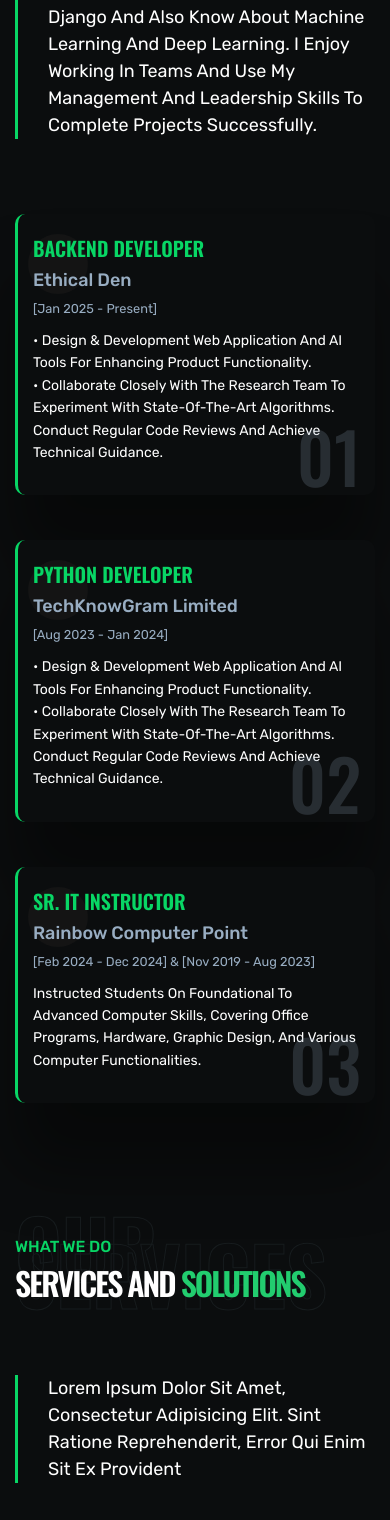
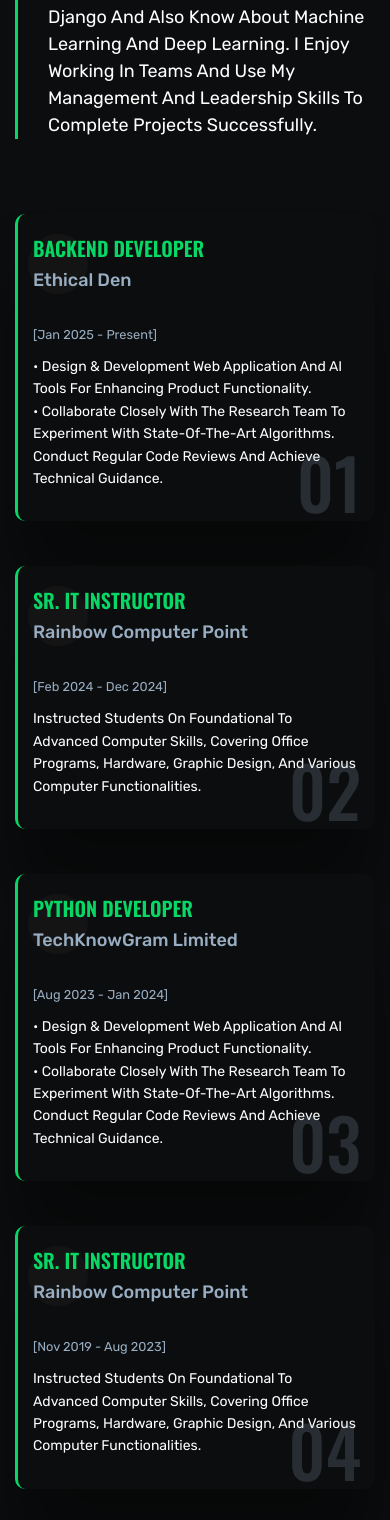
Before and after one commit to mrshakil015/My-Portfolio, a Django app: page / in a window 390 px wide; the page is wider, and only the part inside the window is pictured. Shown: the part 1789-3309 px from the top of that part. Run offline with Django 5.2, Linux system fonts and the light colour scheme; some libraries are stand-ins or nearby versions.

Commit message:
Update work experience section

```diff
--- a/portfolio/portfolio_app/static/frontend_asset/assets/css/theme.css
+++ b/portfolio/portfolio_app/static/frontend_asset/assets/css/theme.css
@@ -661,15 +661,24 @@ a.about-video {
     font-weight   : 400;
     line-height   : 1.6;
 }
+.skill-area .row {
+    display: flex;
+    flex-wrap: wrap;
+}
+
+.skill-area .row .col-sm-6 {
+    display: flex;
+}
 
 .skill-box {
-    padding   : 15px;
+    padding: 15px;
     background: #0B0D0E;
     box-shadow: 0px 65px 64.5px rgba(0,0,0,0.39);
-    transform : translateY(0);
-    -webkit-transition: all .3s;
-    -o-transition: all .3s;
+    transform: translateY(0);
     transition: all .3s;
+    width: 100%;
+    display: flex;
+    flex-direction: column;
 }
 
 
--- a/portfolio/portfolio_app/templates/frontend/home.html
+++ b/portfolio/portfolio_app/templates/frontend/home.html
@@ -102,6 +102,15 @@
                 </div>
                 <div class="col-sm-6 col-lg-6">
                     <div class="skill-box skill-box2">
+                        <h5>Sr. IT Instructor</h5>
+                        <span>Rainbow Computer Point</span> <br>
+                        <small>[Feb 2024 - Dec 2024]</small>
+                        <p class="mt-2">Instructed students on foundational to advanced computer skills, covering office programs,
+                            hardware, graphic design, and various computer functionalities.</p>
+                    </div>
+                </div>
+                <div class="col-sm-6 col-lg-6">
+                    <div class="skill-box skill-box2">
                         <h5>Python Developer</h5>
                         <span>TechKnowGram Limited</span> <br>
                         <small>[Aug 2023 - Jan 2024]</small>
@@ -115,7 +124,7 @@
                     <div class="skill-box skill-box2">
                         <h5>Sr. IT Instructor</h5>
                         <span>Rainbow Computer Point</span> <br>
-                        <small>[Feb 2024 - Dec 2024] & [Nov 2019 - Aug 2023]</small>
+                        <small>[Nov 2019 - Aug 2023]</small>
                         <p class="mt-2">Instructed students on foundational to advanced computer skills, covering office programs,
                             hardware, graphic design, and various computer functionalities.</p>
                     </div>
```
Also changed, not shown: portfolio/portfolio_app/static/frontend_asset/assets/img/logo/shakil-logo.png, portfolio/portfolio_app/static/frontend_asset/assets/img/logo/shakil-logo1.png (added), 1 other file.
